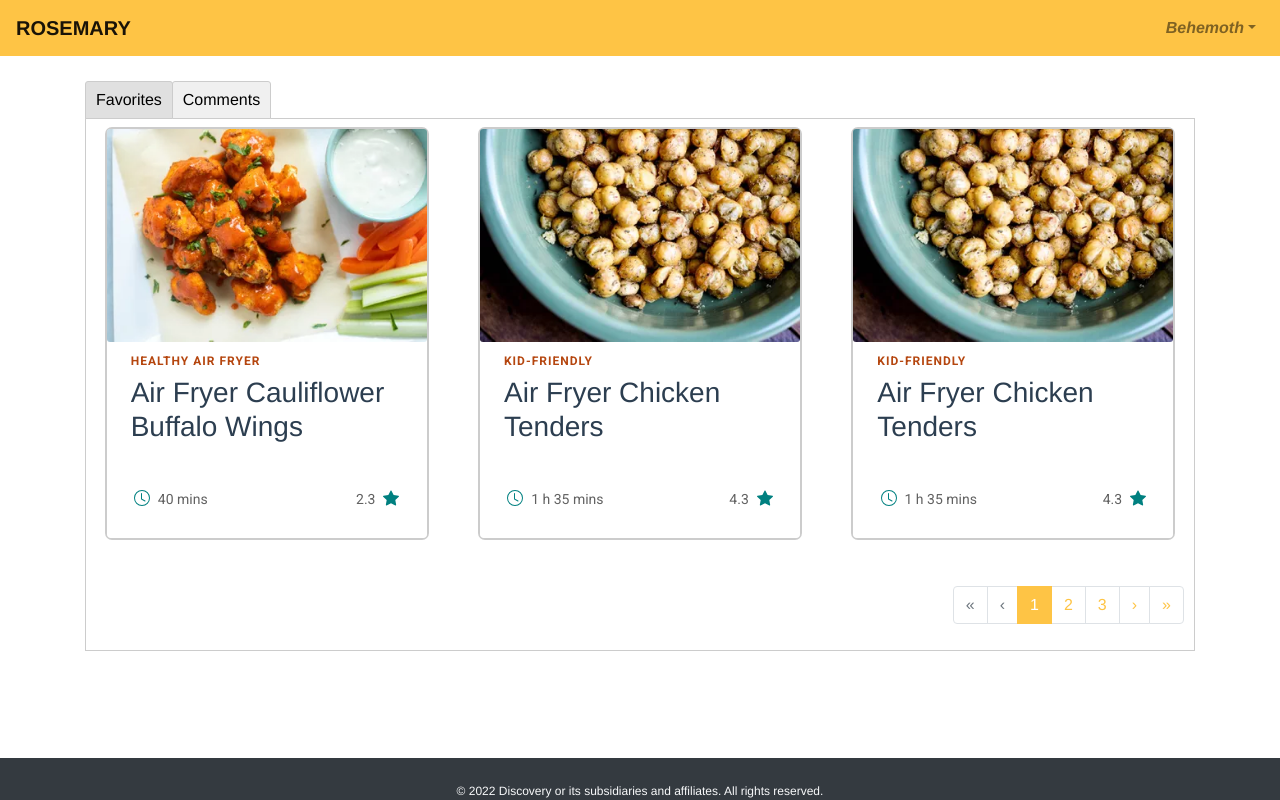
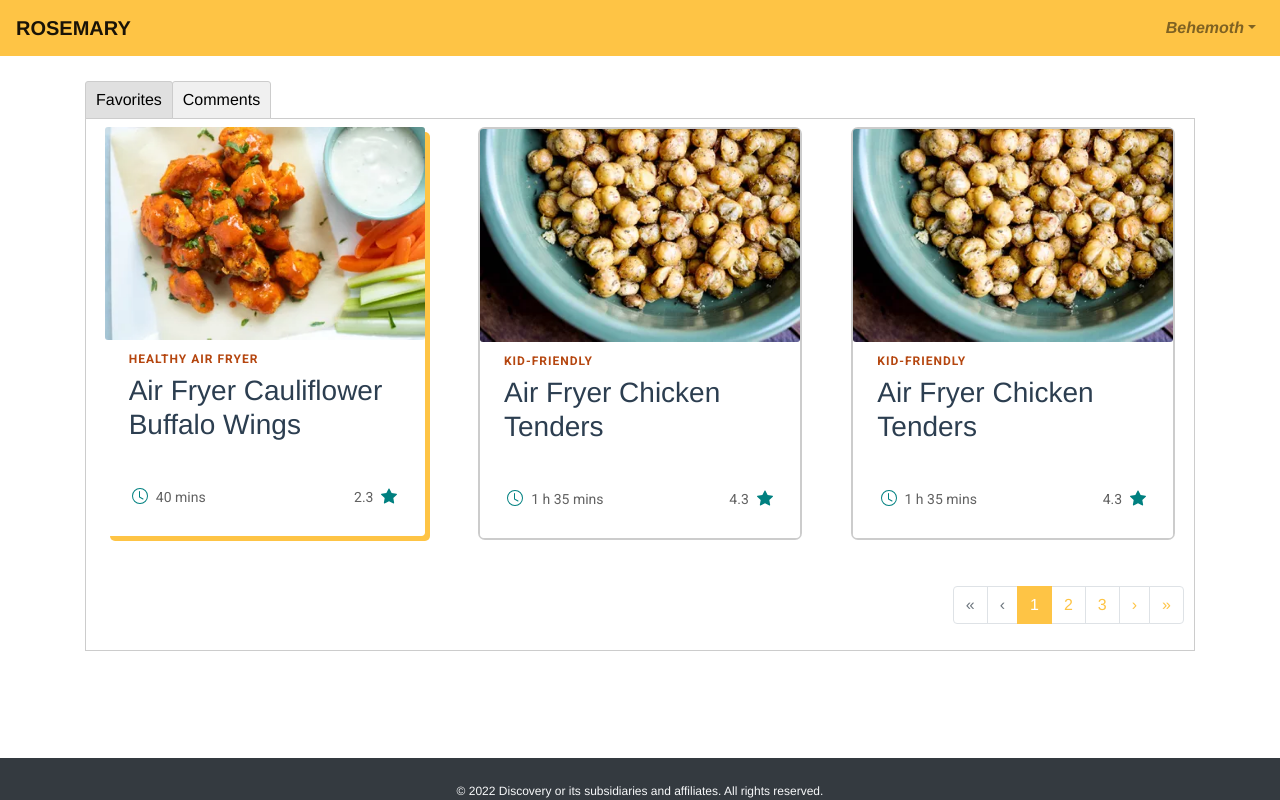
Before and after one commit to gasheva/cooking-site, a Vue app: page /profile in a window 1280 px wide. In both pictures the pointer is over the link 266 px from the left and 333 px from the top of the page. Built offline with nearby package versions, Linux system fonts and the light colour scheme.

Commit message:
feat: add effect on hover card in favourites

```diff
--- a/src/views/profile/FavoritesView.vue
+++ b/src/views/profile/FavoritesView.vue
@@ -54,6 +54,12 @@ export default {
         > a {
             outline: 2px solid #ccc;
             border-radius: 5px;
+
+            &:hover {
+                transform: translate(-2px, -2px);
+                box-shadow: 5px 5px 0 $yellow;
+                outline: none;
+            }
         }
     }
 }
```
